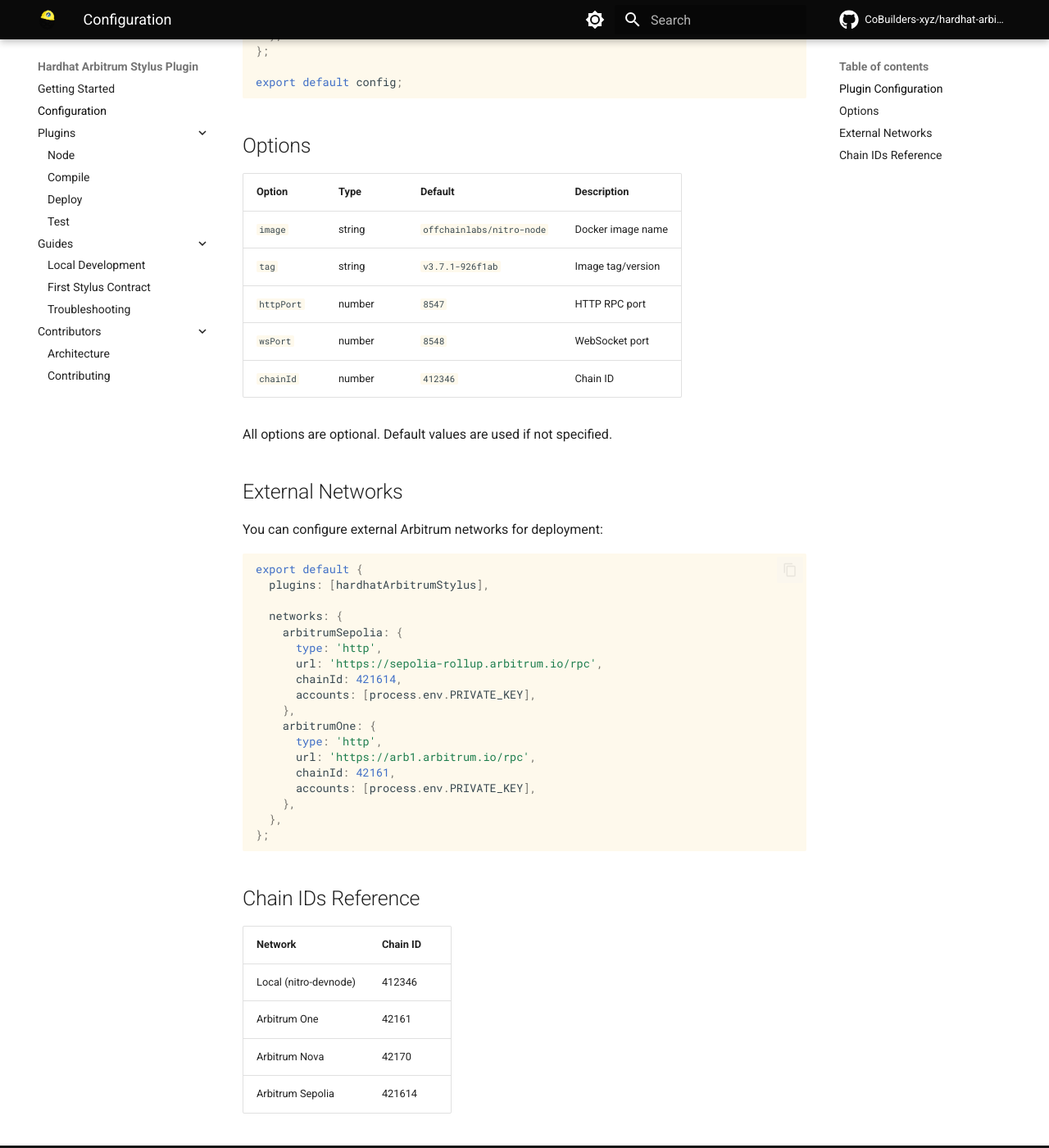
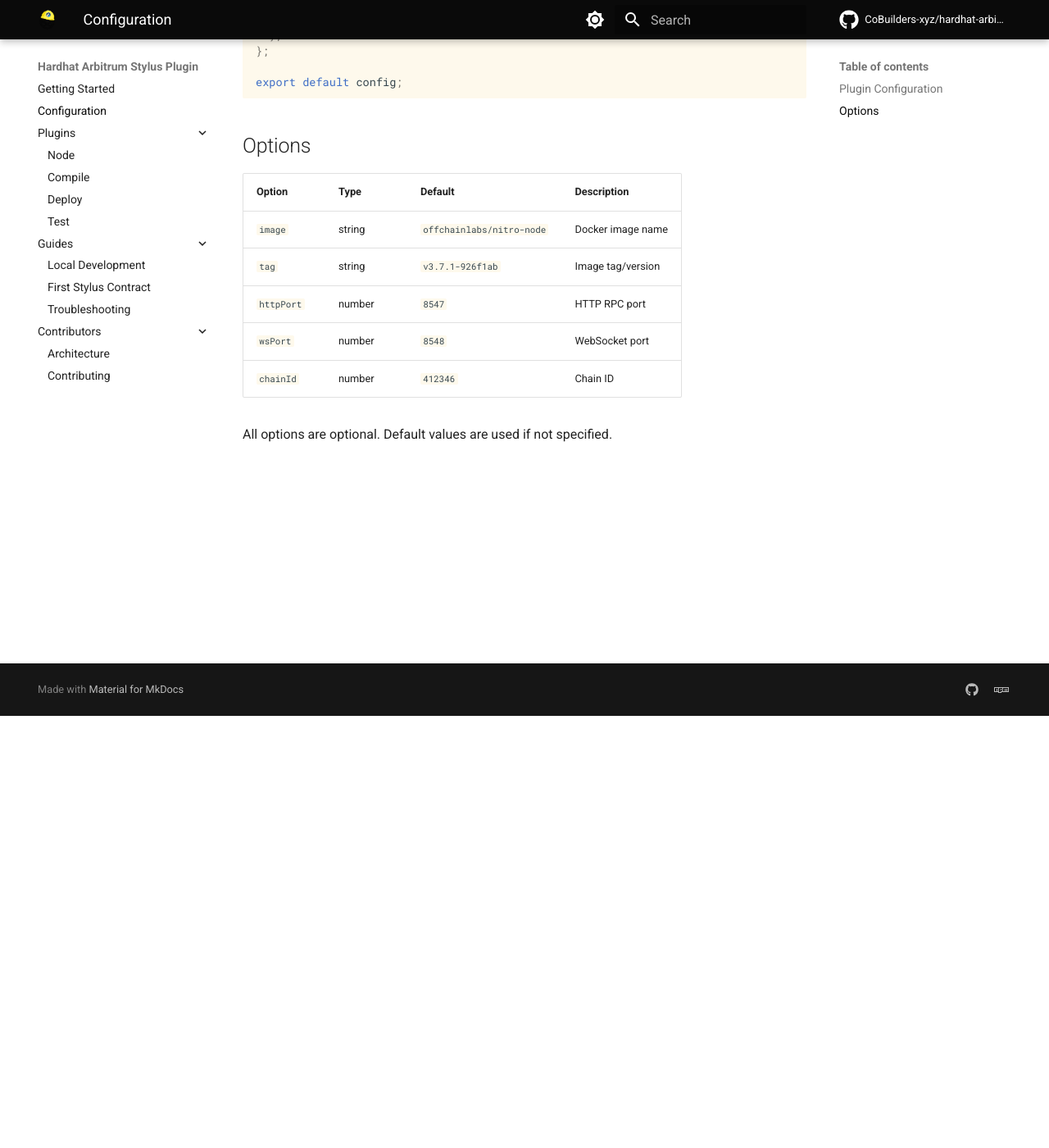
Before and after one commit to CoBuilders-xyz/hardhat-arbitrum-stylus, an MkDocs documentation site: the page built from docs/src/configuration.md, in a window 1280 px wide and 1400 px high, scrolled down 527 px. Shown: the whole window at 82% size. Built offline with MkDocs 1.6.1 and Material for MkDocs 9.7.7, drawn with Linux system fonts in a browser that asks for light colours; comment, search, counter and statistics services are not loaded.

Commit message:
Removed unnecessary config

````diff
--- a/docs/src/configuration.md
+++ b/docs/src/configuration.md
@@ -34,37 +34,3 @@ export default config;
 | `chainId` | number | `412346` | Chain ID |
 
 All options are optional. Default values are used if not specified.
-
-## External Networks
-
-You can configure external Arbitrum networks for deployment:
-
-```typescript
-export default {
-  plugins: [hardhatArbitrumStylus],
-
-  networks: {
-    arbitrumSepolia: {
-      type: 'http',
-      url: 'https://sepolia-rollup.arbitrum.io/rpc',
-      chainId: 421614,
-      accounts: [process.env.PRIVATE_KEY],
-    },
-    arbitrumOne: {
-      type: 'http',
-      url: 'https://arb1.arbitrum.io/rpc',
-      chainId: 42161,
-      accounts: [process.env.PRIVATE_KEY],
-    },
-  },
-};
-```
-
-## Chain IDs Reference
-
-| Network | Chain ID |
-|---------|----------|
-| Local (nitro-devnode) | 412346 |
-| Arbitrum One | 42161 |
-| Arbitrum Nova | 42170 |
-| Arbitrum Sepolia | 421614 |
````
Also changed, not shown: docs/src/plugins/node.md (+0 -8 lines).
